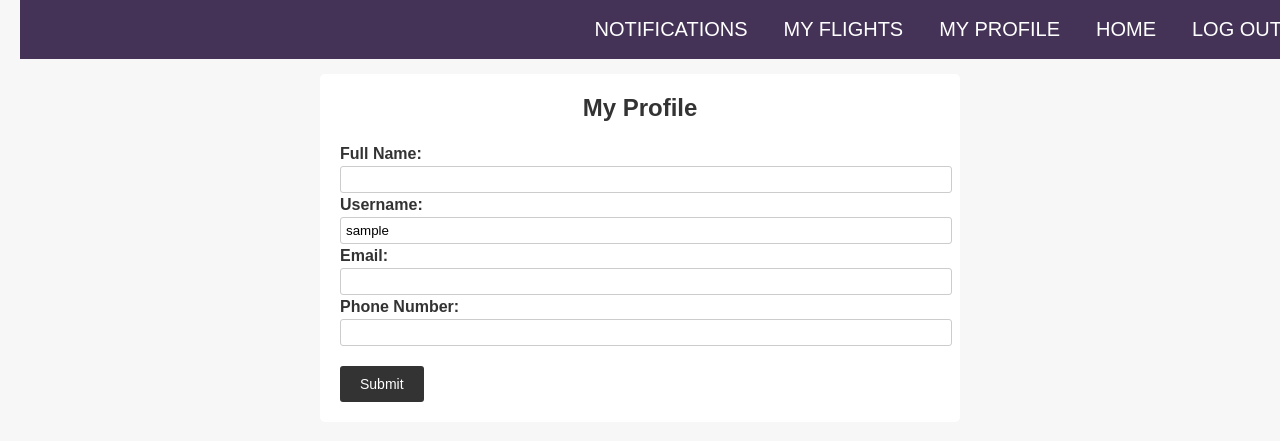
After one commit to JohnNase/Flight-Booking-System, a PHP site: page /Flight-Booking-System/HTML/myProfile-editButtonClicked.php in a window 1280 px wide. The commit adds this page. Shown: the top 441 px of the page. Run offline with PHP 8.4, Linux system fonts and the light colour scheme; the visitor is signed in with stand-in values (Sample User, id 1); data that the repository does not hold is empty.

Commit message:
add myProfile.php, client can edit his/her Profile

```diff
--- /dev/null
+++ b/HTML/config.php
@@ -0,0 +1,15 @@
+<?php
+// Database configuration
+$hostname = 'localhost'; // Replace with your database hostname
+$username = 'root'; // Replace with your database username
+$password = ''; // Replace with your database password
+$database = 'webproject'; // Replace with your database name
+
+// Create a PDO instance for database connection
+try {
+    $conn = new PDO("mysql:host=$hostname;dbname=$database", $username, $password);
+    $conn->setAttribute(PDO::ATTR_ERRMODE, PDO::ERRMODE_EXCEPTION);
+} catch (PDOException $e) {
+    echo "Connection failed: " . $e->getMessage();
+}
+?>
--- /dev/null
+++ b/HTML/myProfile-editButtonClicked.php
@@ -0,0 +1,150 @@
+<?php
+include('navbarClient.php');
+echo '<br>';
+echo '<br>';
+echo '<br>';
+require_once('config.php'); // Include the database configuration file
+session_start();
+
+// Retrieve user data from the database based on the logged-in user
+$username = $_SESSION['username']; // Assuming the username is stored in the session
+
+try {
+    $stmt = $conn->prepare('SELECT * FROM passengers WHERE passenger_username = :username');
+    $stmt->bindParam(':username', $username);
+
+    $stmt->execute();
+    $user = $stmt->fetch(PDO::FETCH_ASSOC);
+
+    // Extract user data from the fetched row
+    $fullName = $user['passenger_fullname'];
+    $email = $user['passenger_email'];
+    $phoneNumber = $user['passenger_phone'];
+    $memberships = $user['packages_no'];
+} catch (PDOException $e) {
+    echo "Error: " . $e->getMessage();
+}
+
+?>
+
+<!DOCTYPE html>
+<html>
+<head>
+    <title>My Profile</title>
+    <style>
+        body {
+            font-family: Arial, sans-serif;
+            background-color: #f7f7f7;
+            padding: 20px;
+        }
+
+        .container {
+            max-width: 600px;
+            margin: 0 auto;
+            background-color: #fff;
+            border-radius: 5px;
+            padding: 20px;
+        }
+
+        .profile-header {
+            text-align: center;
+        }
+
+        .profile-header h1 {
+            margin: 0;
+            font-size: 24px;
+            color: #333;
+        }
+
+        .profile-info {
+            margin-top: 20px;
+        }
+
+        .profile-info p {
+            margin: 0;
+            color: #666;
+            line-height: 1.5;
+        }
+
+        .profile-info p strong {
+            color: #333;
+        }
+
+        .profile-info input {
+            width: 100%;
+            padding: 5px;
+            border: 1px solid #ccc;
+            border-radius: 3px;
+            transition: all 0.3s ease;
+        }
+
+        .profile-actions {
+            margin-top: 20px;
+        }
+
+        .profile-actions button {
+            background-color: #333;
+            color: #fff;
+            border: none;
+            padding: 10px 20px;
+            border-radius: 3px;
+            cursor: pointer;
+            font-size: 14px;
+        }
+
+        .profile-actions button:hover {
+            background-color: #555;
+        }
+
+        .editable {
+            background-color: #f2f2f2;
+        }
+    </style>
+    <script>
+        window.addEventListener('DOMContentLoaded', () => {
+            const form = document.getElementById('profile-form');
+
+            form.addEventListener('submit', (event) => {
+                event.preventDefault();
+                const inputs = form.querySelectorAll('input');
+                const formData = new FormData(form);
+
+                inputs.forEach((input) => {
+                    input.readOnly = true;
+                    input.classList.remove('editable');
+                });
+
+                const xhr = new XMLHttpRequest();
+                xhr.open('POST', form.action, true);
+                xhr.onload = function () {
+                    if (xhr.status === 200) {
+                        console.log('Profile updated successfully!');
+                    } else {
+                        console.error('Profile update failed.');
+                    }
+                };
+                xhr.send(formData);
+            });
+        });
+    </script>
+</head>
+<body>
+    <div class="container">
+        <div class="profile-header">
+            <h1>My Profile</h1>
+        </div>
+        <form id="profile-form" action="update_profile.php" method="POST">
+            <div class="profile-info">
+                <p><strong>Full Name:</strong> <input type="text" name="full_name" value="<?php echo $fullName; ?>"></p>
+                <p><strong>Username:</strong> <input type="text" name="username" value="<?php echo $username; ?>"></p>
+                <p><strong>Email:</strong> <input type="email" name="email" value="<?php echo $email; ?>"></p>
+                <p><strong>Phone Number:</strong> <input type="text" name="phone_number" value="<?php echo $phoneNumber; ?>"></p>
+
+            </div>
+            <div class="profile-actions">
+                <button type="submit">Submit</button>
+            </div>
+        </form>
+    </div>
+</body>
+</html>
--- a/HTML/navbarClient.php
+++ b/HTML/navbarClient.php
@@ -66,9 +66,9 @@
 <div class="header">
 <a id="logOut-btn" href="http://localhost/Flight-Booking-System/HTML/logout.php" color="white">LOG OUT</a>
       <a id="home-btn" href="http://localhost/Flight-Booking-System/clientDashboard.php" color="white">HOME</a>
-      <a id="myProfile-btn" href="http://localhost/Flight-Booking-System/inConstruction.php" color="white">MY PROFILE</a>
-      <a id="myFlights-btn" href="http://localhost/Flight-Booking-System/inConsutrction.php" color="white">MY FLIGHTS</a>
-      <a id="Notifications-btn" href="http://localhost/Flight-Booking-System/inConstruction.php" color="white">NOTIFICATIONS</a>
+      <a id="myProfile-btn" href="http://localhost/Flight-Booking-System/HTML/myProfile.php" color="white">MY PROFILE</a>
+      <a id="myFlights-btn" href="http://localhost/Flight-Booking-System/HTML/inConstruction.php" color="white">MY FLIGHTS</a>
+      <a id="Notifications-btn" href="http://localhost/Flight-Booking-System/HTML/inConstruction.php" color="white">NOTIFICATIONS</a>
 
 
       </div>
--- a/javascript/eventListenersClient.js
+++ b/javascript/eventListenersClient.js
@@ -19,7 +19,7 @@ const myProfileButton = document.getElementById('myProfile-btn');
 myProfileButton.addEventListener('click', function(event) {
   event.preventDefault(); // Prevent the default link behavior
   // Redirect to the desired page
-  window.location.assign('http://localhost/Flight-Booking-System/HTML/inConstruction.php');
+  window.location.assign('http://localhost/Flight-Booking-System/HTML/myProfile.php');
 });
 
 const myFlightsButton = document.getElementById('myFlights-btn');
```
Also changed, not shown: HTML/myProfile.php (added, +114 -0 lines), HTML/update_profile.php (added, +37 -0 lines), javascript/eventListenersProfile.js (added, +7 -0 lines).
